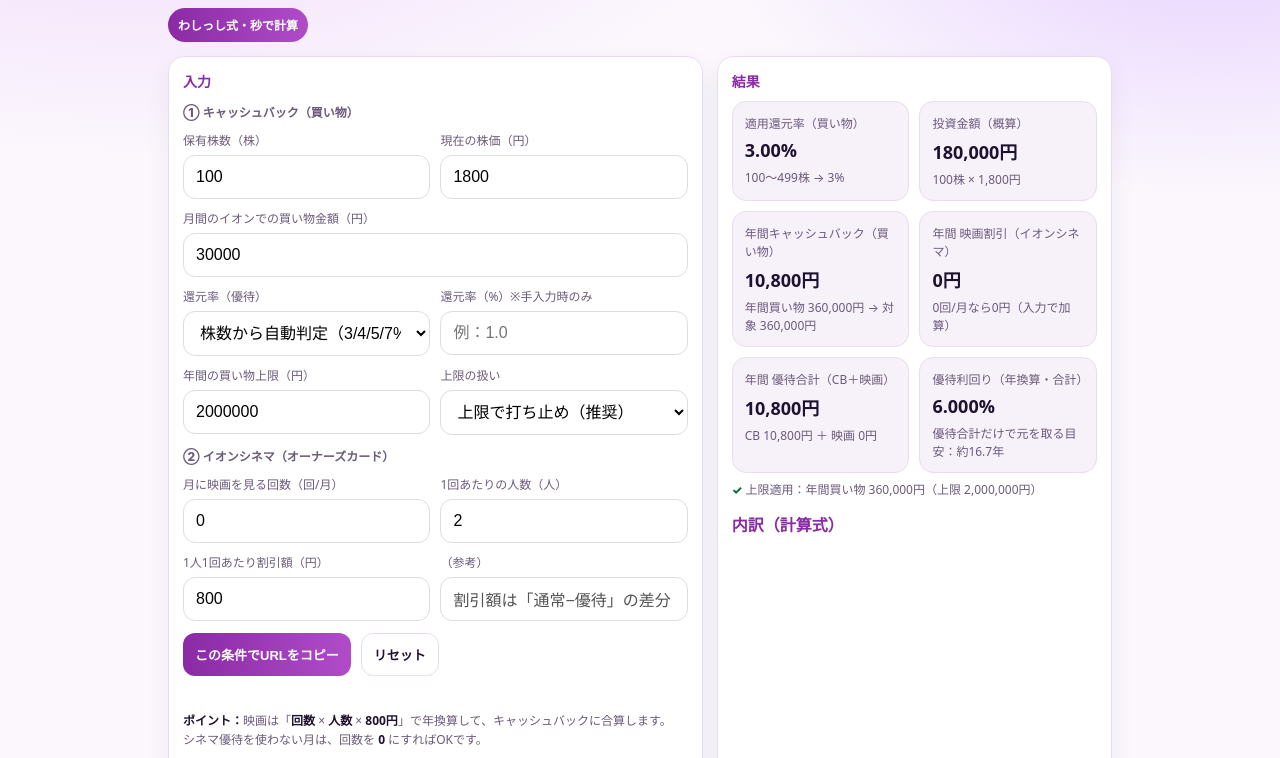
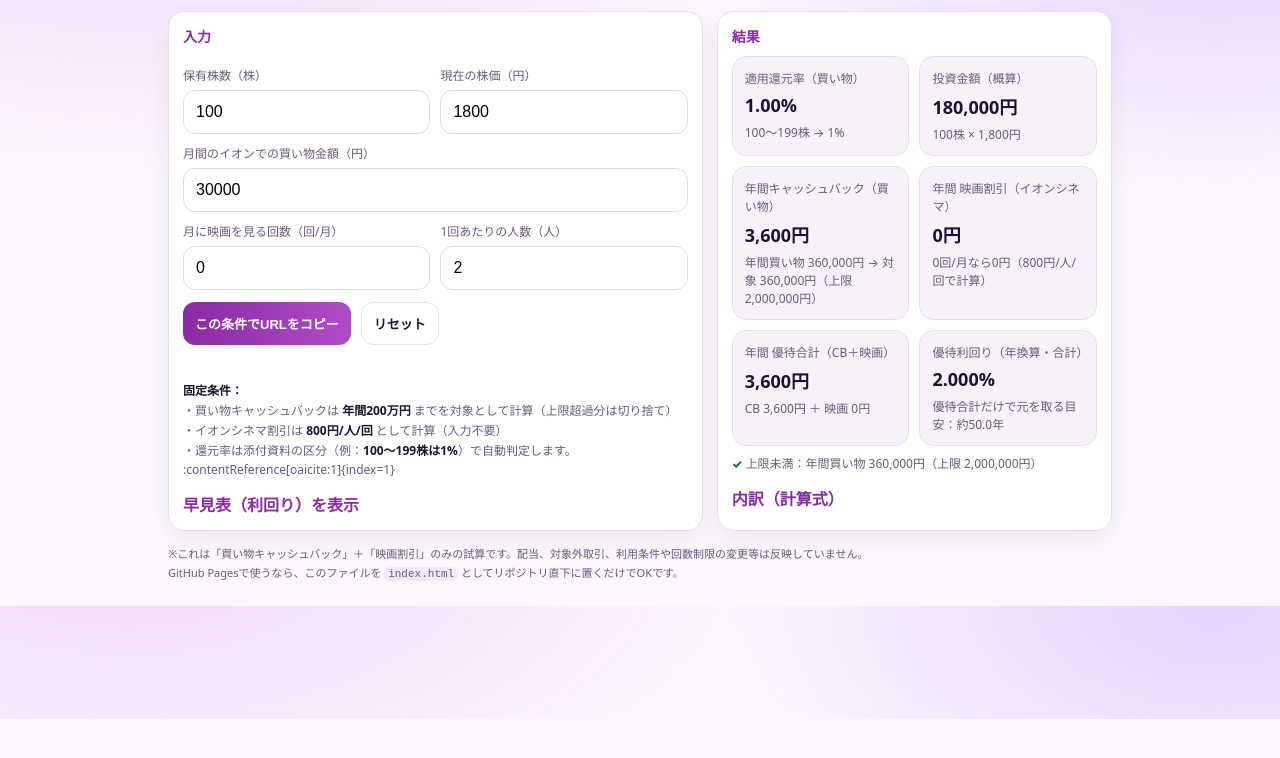
Before and after one commit to aeon-washishi/aeon-washishi, a plain HTML site: page index.html in a window 1280 px wide. Shown: the part 81-839 px from the top of the page. After the commit the page ends 800 px from the top, so only its background shows below. Drawn offline with Linux system fonts and the light colour scheme.

```diff
--- a/index.html
+++ b/index.html
@@ -3,7 +3,7 @@
 <head>
   <meta charset="utf-8" />
   <meta name="viewport" content="width=device-width, initial-scale=1" />
-  <title>イオン株主優待：キャッシュバック＋イオンシネマ 利回り計算</title>
+  <title>イオン株主優待：利回り計算（CB＋イオンシネマ）</title>
   <meta name="description" content="持ち株数・株価・月間のイオン買い物金額に加えて、イオンシネマ優待（1回800円割引）も足し込んだ年換算利回りを自動計算します。" />
   <style>
     :root{
@@ -28,15 +28,9 @@
       color:var(--ink);
     }
     .wrap{max-width:980px;margin:0 auto;padding:18px}
-    header{display:flex;gap:12px;align-items:flex-start;justify-content:space-between;flex-wrap:wrap;margin:6px 0 14px}
+    header{margin:6px 0 14px}
     h1{font-size:20px;margin:0;letter-spacing:.02em}
-    .sub{color:var(--muted);font-size:12px;margin-top:6px;line-height:1.5}
-    .badge{
-      display:inline-flex;align-items:center;gap:8px;
-      background:linear-gradient(90deg,var(--accent),var(--accent2));
-      color:#fff;
-      padding:8px 10px;border-radius:999px;font-size:12px;font-weight:700
-    }
+    .sub{color:var(--muted);font-size:12px;margin-top:6px;line-height:1.6}
     .grid{display:grid;grid-template-columns:1.15fr .85fr;gap:14px}
     @media (max-width:900px){.grid{grid-template-columns:1fr}}
     .card{
@@ -47,9 +41,8 @@
       box-shadow: 0 10px 26px rgba(31,18,48,.06);
     }
     .card h2{font-size:14px;margin:0 0 10px;color:var(--accent)}
-    .sectionTitle{margin-top:12px;font-size:12px;color:var(--muted);font-weight:800}
     label{display:block;font-size:12px;color:var(--muted);margin:10px 0 6px}
-    input, select{
+    input{
       width:100%;
       padding:12px 12px;
       border:1px solid #ddd;
@@ -58,12 +51,10 @@
       background:#fff;
       outline:none;
     }
-    input:focus, select:focus{border-color:var(--accent2);box-shadow:0 0 0 4px rgba(177,76,201,.12)}
+    input:focus{border-color:var(--accent2);box-shadow:0 0 0 4px rgba(177,76,201,.12)}
     .row{display:grid;grid-template-columns:1fr 1fr;gap:10px}
     @media (max-width:520px){.row{grid-template-columns:1fr}}
-    .help{
-      font-size:12px;color:var(--muted);margin-top:8px;line-height:1.55
-    }
+    .help{font-size:12px;color:var(--muted);margin-top:8px;line-height:1.65}
     .help strong{color:var(--ink)}
     .kpis{display:grid;grid-template-columns:1fr 1fr;gap:10px;margin-top:8px}
     @media (max-width:520px){.kpis{grid-template-columns:1fr}}
@@ -89,12 +80,10 @@
     .ghost{background:#fff;border:1px solid var(--line);color:var(--ink);}
     .toast{margin-top:10px;font-size:12px;color:var(--muted);min-height:18px;}
     details{margin-top:12px}
-    details summary{
-      cursor:pointer;color:var(--accent);font-weight:800;list-style:none;user-select:none;
-    }
+    details summary{cursor:pointer;color:var(--accent);font-weight:800;list-style:none;user-select:none;}
     details summary::-webkit-details-marker{display:none}
     .tableWrap{overflow:auto;margin-top:10px;border:1px solid var(--line);border-radius:14px}
-    table{border-collapse:collapse;width:100%;min-width:720px;background:#fff}
+    table{border-collapse:collapse;width:100%;min-width:760px;background:#fff}
     th,td{border-bottom:1px solid var(--line);padding:10px 10px;text-align:center;font-size:13px;white-space:nowrap}
     thead th{
       position:sticky;top:0;
@@ -103,31 +92,26 @@
     }
     tbody tr:nth-child(odd){background:#fcf9fe}
     .leftHead{font-weight:800;color:var(--ink);text-align:left}
-    .muted{color:var(--muted)}
     .warn{color:var(--warn);font-weight:800}
     .ok{color:var(--ok);font-weight:800}
-    footer{margin:14px 0 4px;color:var(--muted);font-size:11px;line-height:1.6}
+    footer{margin:14px 0 4px;color:var(--muted);font-size:11px;line-height:1.7}
     code{background:#f2eafb;padding:.1em .35em;border-radius:6px}
   </style>
 </head>
 <body>
   <div class="wrap">
     <header>
-      <div>
-        <h1>イオン株主優待：キャッシュバック＋イオンシネマ 利回り計算</h1>
-        <div class="sub">
-          <strong>キャッシュバック</strong>（買い物）＋ <strong>イオンシネマ割引</strong>（1人1回あたり800円）を合算して、<strong>年換算の優待利回り</strong>を自動計算します（ブラウザ内で完結）。
-        </div>
+      <h1>イオン株主優待：利回り計算（キャッシュバック＋イオンシネマ）</h1>
+      <div class="sub">
+        持ち株数・株価・月間のイオン買い物額に加えて、<strong>イオンシネマ（800円/人/回の割引）</strong>も合算して
+        <strong>年換算の優待利回り</strong>を計算します。
       </div>
-      <div class="badge">わしっし式・秒で計算</div>
     </header>
 
     <div class="grid">
       <!-- 入力 -->
       <section class="card">
         <h2>入力</h2>
-
-        <div class="sectionTitle">① キャッシュバック（買い物）</div>
 
         <div class="row">
           <div>
@@ -145,53 +129,12 @@
 
         <div class="row">
           <div>
-            <label>還元率（優待）</label>
-            <select id="rateMode">
-              <option value="auto">株数から自動判定（3/4/5/7%）</option>
-              <option value="manual">手入力（任意の%）</option>
-            </select>
-          </div>
-          <div>
-            <label>還元率（%）※手入力時のみ</label>
-            <input id="rateManual" inputmode="decimal" placeholder="例：1.0" disabled />
-          </div>
-        </div>
-
-        <div class="row">
-          <div>
-            <label>年間の買い物上限（円）</label>
-            <input id="annualCap" inputmode="numeric" placeholder="例：2000000" />
-          </div>
-          <div>
-            <label>上限の扱い</label>
-            <select id="capMode">
-              <option value="on">上限で打ち止め（推奨）</option>
-              <option value="off">上限なし（試算用）</option>
-            </select>
-          </div>
-        </div>
-
-        <div class="sectionTitle">② イオンシネマ（オーナーズカード）</div>
-
-        <div class="row">
-          <div>
             <label>月に映画を見る回数（回/月）</label>
             <input id="movieTimes" inputmode="numeric" placeholder="例：2" />
           </div>
           <div>
             <label>1回あたりの人数（人）</label>
             <input id="moviePeople" inputmode="numeric" placeholder="例：2" />
-          </div>
-        </div>
-
-        <div class="row">
-          <div>
-            <label>1人1回あたり割引額（円）</label>
-            <input id="movieDiscount" inputmode="numeric" placeholder="例：800" />
-          </div>
-          <div>
-            <label>（参考）</label>
-            <input value="割引額は「通常−優待」の差分" disabled />
           </div>
         </div>
 
@@ -202,17 +145,16 @@
         <div class="toast" id="toast"></div>
 
         <div class="help">
-          <strong>ポイント：</strong>映画は「<strong>回数</strong> × <strong>人数</strong> × <strong>800円</strong>」で年換算して、キャッシュバックに合算します。<br/>
-          シネマ優待を使わない月は、回数を <strong>0</strong> にすればOKです。
+          <strong>固定条件：</strong><br/>
+          ・買い物キャッシュバックは <strong>年間200万円</strong> までを対象として計算（上限超過分は切り捨て）<br/>
+          ・イオンシネマ割引は <strong>800円/人/回</strong> として計算（入力不要）<br/>
+          ・還元率は添付資料の区分（例：<strong>100〜199株は1%</strong>）で自動判定します。 :contentReference[oaicite:1]{index=1}
         </div>
 
         <details>
           <summary>早見表（利回り）を表示</summary>
-          <div class="help muted">
-            現在入力している「株数 / 還元率 / 映画条件」を固定して、月間買い物額×株価別の利回り%を一覧にします。
-          </div>
           <div class="tableWrap">
-            <table id="quickTable" aria-label="優待利回り早見表">
+            <table aria-label="優待利回り早見表">
               <thead>
                 <tr>
                   <th>月間</th>
@@ -280,18 +222,22 @@
 
         <details>
           <summary>内訳（計算式）</summary>
-          <div class="help muted" id="breakdown"></div>
+          <div class="help" id="breakdown"></div>
         </details>
       </section>
     </div>
 
     <footer>
-      ※これは「買い物キャッシュバック」＋「映画割引」のみの試算です。配当、対象外取引、利用条件の変更、回数制限などは反映していません。<br/>
-      GitHub Pagesで使うなら、このファイルを <code>index.html</code> として置くだけでOKです。
+      ※これは「買い物キャッシュバック」＋「映画割引」のみの試算です。配当、対象外取引、利用条件や回数制限の変更等は反映していません。<br/>
+      GitHub Pagesで使うなら、このファイルを <code>index.html</code> としてリポジトリ直下に置くだけでOKです。
     </footer>
   </div>
 
 <script>
+  // ===== 固定パラメータ =====
+  const CAP_ANNUAL_YEN = 2000000;  // 年間の買い物上限（固定）
+  const MOVIE_DISCOUNT_YEN = 800;  // 1人1回あたり割引（固定）
+
   // ---------- utils ----------
   const $ = (id) => document.getElementById(id);
   const fmtYen = (n) => new Intl.NumberFormat("ja-JP").format(Math.round(n)) + "円";
@@ -305,28 +251,31 @@
     return Number.isFinite(n) ? n : 0;
   }
 
-  function autoRateByShares(shares){
-    if (shares >= 3000) return 0.07;
-    if (shares >= 1000) return 0.05;
-    if (shares >= 500)  return 0.04;
-    if (shares >= 100)  return 0.03;
+  // 還元率：添付資料（株式分割後の拡充）に合わせた区分
+  // 100-199:1%, 200-299:2%, 300-1499:3%, 1500-2999:4%, 3000-8999:5%, 9000+:7%
+  function rateByShares(shares){
+    if (shares >= 9000) return 0.07;
+    if (shares >= 3000) return 0.05;
+    if (shares >= 1500) return 0.04;
+    if (shares >= 300)  return 0.03;
+    if (shares >= 200)  return 0.02;
+    if (shares >= 100)  return 0.01;
     return 0.00;
   }
-
-  function autoRateLabel(shares){
-    if (shares >= 3000) return "3,000株以上 → 7%";
-    if (shares >= 1000) return "1,000〜2,999株 → 5%";
-    if (shares >= 500)  return "500〜999株 → 4%";
-    if (shares >= 100)  return "100〜499株 → 3%";
+  function rateLabel(shares){
+    if (shares >= 9000) return "9,000株以上 → 7%";
+    if (shares >= 3000) return "3,000〜8,999株 → 5%";
+    if (shares >= 1500) return "1,500〜2,999株 → 4%";
+    if (shares >= 300)  return "300〜1,499株 → 3%";
+    if (shares >= 200)  return "200〜299株 → 2%";
+    if (shares >= 100)  return "100〜199株 → 1%";
     return "100株未満 → 0%（対象外の想定）";
   }
 
-  function setToast(msg){
-    $("toast").textContent = msg || "";
-  }
+  function setToast(msg){ $("toast").textContent = msg || ""; }
 
   // ---------- state load/save ----------
-  const STORAGE_KEY = "aeon_yutai_calc_v2";
+  const STORAGE_KEY = "aeon_yutai_calc_v3";
 
   function loadFromStorage(){
     try{
@@ -337,13 +286,8 @@
         if (s.shares != null) $("shares").value = s.shares;
         if (s.price != null) $("price").value = s.price;
         if (s.monthly != null) $("monthly").value = s.monthly;
-        if (s.rateMode) $("rateMode").value = s.rateMode;
-        if (s.rateManual != null) $("rateManual").value = s.rateManual;
-        if (s.annualCap != null) $("annualCap").value = s.annualCap;
-        if (s.capMode) $("capMode").value = s.capMode;
         if (s.movieTimes != null) $("movieTimes").value = s.movieTimes;
         if (s.moviePeople != null) $("moviePeople").value = s.moviePeople;
-        if (s.movieDiscount != null) $("movieDiscount").value = s.movieDiscount;
       }
     }catch(e){}
   }
@@ -353,29 +297,21 @@
       shares: $("shares").value,
       price: $("price").value,
       monthly: $("monthly").value,
-      rateMode: $("rateMode").value,
-      rateManual: $("rateManual").value,
-      annualCap: $("annualCap").value,
-      capMode: $("capMode").value,
       movieTimes: $("movieTimes").value,
-      moviePeople: $("moviePeople").value,
-      movieDiscount: $("movieDiscount").value
+      moviePeople: $("moviePeople").value
     };
     localStorage.setItem(STORAGE_KEY, JSON.stringify(payload));
   }
 
-  // URL params:
-  // ?shares=100&price=1800&monthly=30000&rateMode=auto&rateManual=1.0&annualCap=2000000&capMode=on&movieTimes=2&moviePeople=2&movieDiscount=800
+  // URL params: ?shares=100&price=1800&monthly=30000&movieTimes=2&moviePeople=2
   function loadFromQuery(){
     const p = new URLSearchParams(location.search);
-    const keys = ["shares","price","monthly","rateMode","rateManual","annualCap","capMode","movieTimes","moviePeople","movieDiscount"];
+    const keys = ["shares","price","monthly","movieTimes","moviePeople"];
     let hit = false;
     keys.forEach(k=>{
       if(p.has(k)){
         hit = true;
-        const val = p.get(k);
-        if (k === "rateMode" || k === "capMode") $(k).value = val;
-        else $(k).value = val;
+        $(k).value = p.get(k);
       }
     });
     return hit;
@@ -386,79 +322,54 @@
     p.set("shares", parseNum($("shares").value));
     p.set("price", parseNum($("price").value));
     p.set("monthly", parseNum($("monthly").value));
-    p.set("rateMode", $("rateMode").value);
-    p.set("rateManual", $("rateManual").value || "");
-    p.set("annualCap", parseNum($("annualCap").value));
-    p.set("capMode", $("capMode").value);
-    p.set("movieTimes", parseNum($("movieTimes").value));
-    p.set("moviePeople", parseNum($("moviePeople").value));
-    p.set("movieDiscount", parseNum($("movieDiscount").value));
+    p.set("movieTimes", Math.max(0, parseNum($("movieTimes").value)));
+    p.set("moviePeople", Math.max(0, parseNum($("moviePeople").value)));
     const base = location.origin + location.pathname;
     return base + "?" + p.toString();
   }
 
   // ---------- calc ----------
-  function getRate(shares){
-    const mode = $("rateMode").value;
-    if (mode === "manual"){
-      const v = parseNum($("rateManual").value);
-      return Math.max(0, v / 100);
-    }
-    return autoRateByShares(shares);
-  }
-
   function recalc(){
     const shares = parseNum($("shares").value);
     const price  = parseNum($("price").value);
     const monthly = parseNum($("monthly").value);
-    const capMode = $("capMode").value;
 
     // shopping cashback
     const annualSpend = monthly * 12;
-    const annualCap = Math.max(0, parseNum($("annualCap").value));
-    const eligible = (capMode === "on") ? Math.min(annualSpend, annualCap) : annualSpend;
-    const rate = getRate(shares);
+    const eligible = Math.min(annualSpend, CAP_ANNUAL_YEN);
+    const rate = rateByShares(shares);
     const cashback = eligible * rate;
 
-    // cinema benefit
+    // cinema benefit (fixed 800 yen)
     const movieTimes = Math.max(0, parseNum($("movieTimes").value));
     const moviePeople = Math.max(0, parseNum($("moviePeople").value));
-    const movieDiscount = Math.max(0, parseNum($("movieDiscount").value));
     const movieTicketsPerYear = movieTimes * moviePeople * 12;
-    const movieSavings = movieTicketsPerYear * movieDiscount;
+    const movieSavings = movieTicketsPerYear * MOVIE_DISCOUNT_YEN;
 
     // totals
     const totalBenefit = cashback + movieSavings;
     const invest = shares * price;
     const y = (invest > 0) ? (totalBenefit / invest * 100) : 0;
 
-    // rate display
+    // display
     $("rateText").textContent = (rate * 100).toFixed(2) + "%";
-    $("rateSub").textContent = ($("rateMode").value === "auto")
-      ? autoRateLabel(shares)
-      : "手入力モード";
+    $("rateSub").textContent = rateLabel(shares);
 
-    // invest
     $("investText").textContent = (invest > 0) ? fmtYen(invest) : "-";
     $("investSub").textContent = (shares > 0 && price > 0) ? `${fmtNum(shares)}株 × ${fmtNum(price)}円` : "-";
 
-    // cashback
     $("cashbackText").textContent = fmtYen(cashback);
-    $("cashbackSub").textContent = `年間買い物 ${fmtYen(annualSpend)} → 対象 ${fmtYen(eligible)}`;
+    $("cashbackSub").textContent = `年間買い物 ${fmtYen(annualSpend)} → 対象 ${fmtYen(eligible)}（上限 ${fmtYen(CAP_ANNUAL_YEN)}）`;
 
-    // movie
     $("movieText").textContent = fmtYen(movieSavings);
-    if (movieTicketsPerYear > 0){
-      $("movieSub").textContent = `年 ${fmtNum(movieTicketsPerYear)}枚（${fmtNum(movieTimes)}回/月 × ${fmtNum(moviePeople)}人）× ${fmtNum(movieDiscount)}円`;
-    } else {
-      $("movieSub").textContent = `0回/月なら0円（入力で加算）`;
-    }
+    $("movieSub").textContent =
+      (movieTicketsPerYear > 0)
+        ? `年 ${fmtNum(movieTicketsPerYear)}人回（${fmtNum(movieTimes)}回/月 × ${fmtNum(moviePeople)}人）× 800円`
+        : `0回/月なら0円（800円/人/回で計算）`;
 
-    // total benefit
     $("totalBenefitText").textContent = fmtYen(totalBenefit);
     $("totalBenefitSub").textContent = `CB ${fmtYen(cashback)} ＋ 映画 ${fmtYen(movieSavings)}`;
 
-    // yield
     $("yieldText").textContent = (invest > 0) ? fmtPct(y) : "-";
     if (invest > 0 && totalBenefit > 0){
       const paybackYears = invest / totalBenefit;
@@ -469,28 +380,24 @@
 
     // cap note
     const capNote = $("capNote");
-    if (capMode === "on" && annualSpend > annualCap){
+    if (annualSpend > CAP_ANNUAL_YEN){
       capNote.innerHTML =
-        `<span class="warn">⚠️ 上限で打ち止め中：</span>年間買い物 ${fmtYen(annualSpend)} → 上限 ${fmtYen(annualCap)} を適用`;
-    } else if (capMode === "on"){
-      capNote.innerHTML =
-        `<span class="ok">✓</span> 上限適用：年間買い物 ${fmtYen(annualSpend)}（上限 ${fmtYen(annualCap)}）`;
+        `<span class="warn">⚠️ 上限で打ち止め：</span>年間買い物 ${fmtYen(annualSpend)} のうち、${fmtYen(CAP_ANNUAL_YEN)} までで計算しています。`;
     } else {
       capNote.innerHTML =
-        `<span class="warn">※上限なし</span>：年間買い物 ${fmtYen(annualSpend)} をそのまま計算（試算用）`;
+        `<span class="ok">✓</span> 上限未満：年間買い物 ${fmtYen(annualSpend)}（上限 ${fmtYen(CAP_ANNUAL_YEN)}）`;
     }
 
-    // breakdown
     $("breakdown").innerHTML =
       `【買い物キャッシュバック】<br/>` +
-      `・年間買い物額 = 月間買い物額 × 12 = <strong>${fmtYen(monthly)}</strong> × 12 = <strong>${fmtYen(annualSpend)}</strong><br/>` +
-      `・対象買い物額 = ${capMode === "on" ? "min(年間買い物額, 上限)" : "年間買い物額"} = <strong>${fmtYen(eligible)}</strong><br/>` +
+      `・年間買い物額 = <strong>${fmtYen(monthly)}</strong> × 12 = <strong>${fmtYen(annualSpend)}</strong><br/>` +
+      `・対象買い物額 = min(年間買い物額, 200万円) = <strong>${fmtYen(eligible)}</strong><br/>` +
       `・年間キャッシュバック = 対象買い物額 × 還元率 = <strong>${fmtYen(eligible)}</strong> × <strong>${(rate*100).toFixed(2)}%</strong> = <strong>${fmtYen(cashback)}</strong><br/><br/>` +
       `【イオンシネマ割引】<br/>` +
-      `・年間割引 =（回/月 × 人数 × 12）× 1人1回割引額 =（<strong>${fmtNum(movieTimes)}</strong> × <strong>${fmtNum(moviePeople)}</strong> × 12）× <strong>${fmtNum(movieDiscount)}</strong> = <strong>${fmtYen(movieSavings)}</strong><br/><br/>` +
+      `・年間割引 =（回/月 × 人数 × 12）× 800円 =（<strong>${fmtNum(movieTimes)}</strong> × <strong>${fmtNum(moviePeople)}</strong> × 12）× 800 = <strong>${fmtYen(movieSavings)}</strong><br/><br/>` +
       `【合計】<br/>` +
-      `・年間優待合計 = CB ＋ 映画 = <strong>${fmtYen(cashback)}</strong> ＋ <strong>${fmtYen(movieSavings)}</strong> = <strong>${fmtYen(totalBenefit)}</strong><br/>` +
-      `・投資金額（概算）= 株数 × 株価 = <strong>${fmtNum(shares)}</strong> × <strong>${fmtNum(price)}</strong> = <strong>${fmtYen(invest)}</strong><br/>` +
+      `・年間優待合計 = <strong>${fmtYen(cashback)}</strong> ＋ <strong>${fmtYen(movieSavings)}</strong> = <strong>${fmtYen(totalBenefit)}</strong><br/>` +
+      `・投資金額（概算）= <strong>${fmtNum(shares)}</strong> × <strong>${fmtNum(price)}</strong> = <strong>${fmtYen(invest)}</strong><br/>` +
       `・優待利回り（年）= 年間優待合計 ÷ 投資金額 × 100 = <strong>${fmtPct(y)}</strong>`;
 
     renderQuickTable(shares, rate, movieSavings);
@@ -508,11 +415,7 @@
 
     monthlyRows.forEach(m=>{
       const annual = m * 12;
-
-      const capMode = $("capMode").value;
-      const annualCap = Math.max(0, parseNum($("annualCap").value));
-      const eligible = (capMode === "on") ? Math.min(annual, annualCap) : annual;
-
+      const eligible = Math.min(annual, CAP_ANNUAL_YEN);
       const back = eligible * rate;
       const total = back + movieSavings;
 
@@ -552,16 +455,7 @@
   }
 
   // ---------- events ----------
-  function toggleManual(){
-    const on = $("rateMode").value === "manual";
-    $("rateManual").disabled = !on;
-    if (!on) $("rateManual").value = "";
-    recalc();
-  }
-
-  $("rateMode").addEventListener("change", toggleManual);
-
-  ["shares","price","monthly","rateManual","annualCap","capMode","movieTimes","moviePeople","movieDiscount"].forEach(id=>{
+  ["shares","price","monthly","movieTimes","moviePeople"].forEach(id=>{
     $(id).addEventListener("input", ()=>{ setToast(""); recalc(); });
     $(id).addEventListener("change", ()=>{ setToast(""); recalc(); });
   });
@@ -587,38 +481,23 @@
     $("shares").value = "100";
     $("price").value = "1800";
     $("monthly").value = "30000";
-    $("rateMode").value = "auto";
-    $("rateManual").value = "";
-    $("annualCap").value = "2000000";
-    $("capMode").value = "on";
-
-    // cinema defaults
     $("movieTimes").value = "0";
     $("moviePeople").value = "2";
-    $("movieDiscount").value = "800";
-
-    toggleManual();
+    recalc();
     setToast("リセットしました。");
   });
 
   // ---------- init ----------
   (function init(){
-    // defaults
     $("shares").value = "100";
     $("price").value = "1800";
     $("monthly").value = "30000";
-    $("annualCap").value = "2000000";
-    $("capMode").value = "on";
-    $("rateMode").value = "auto";
-
     $("movieTimes").value = "0";
     $("moviePeople").value = "2";
-    $("movieDiscount").value = "800";
 
     const qhit = loadFromQuery();
     if (!qhit) loadFromStorage();
-
-    toggleManual(); // also recalc()
+    recalc();
   })();
 </script>
 </body>
```
